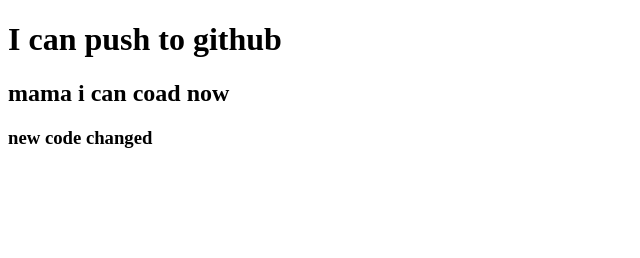
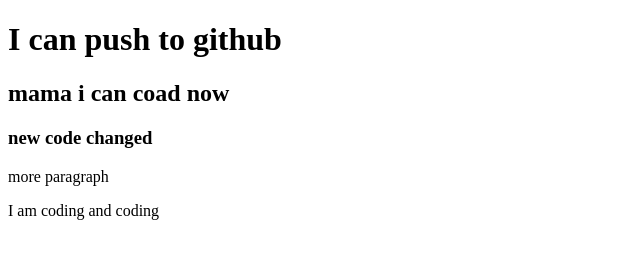
Before and after one commit to shakib757/my-4th-repo, a plain HTML site: page index.html in a window 1280 px wide. Shown: the whole page, without its empty margins (0-640 px from the left). Drawn offline with Linux system fonts and the light colour scheme.

Commit message:
styles added

```diff
--- a/index.html
+++ b/index.html
@@ -5,11 +5,14 @@
     <meta http-equiv="X-UA-Compatible" content="IE=edge">
     <meta name="viewport" content="width=device-width, initial-scale=1.0">
     <title>my 4th github repo</title>
+    <link rel="stylesheet" href="style.css">
 </head>
 <body>
     <h1>I can push to github</h1>
     <h2> mama i can coad now</h2>
     <h3> new code changed</h3>
+    <p> more paragraph</p>
+    <p> I am coding and coding</p>
 
 </body>
 </html>
```
Also changed, not shown: style.css (added).
